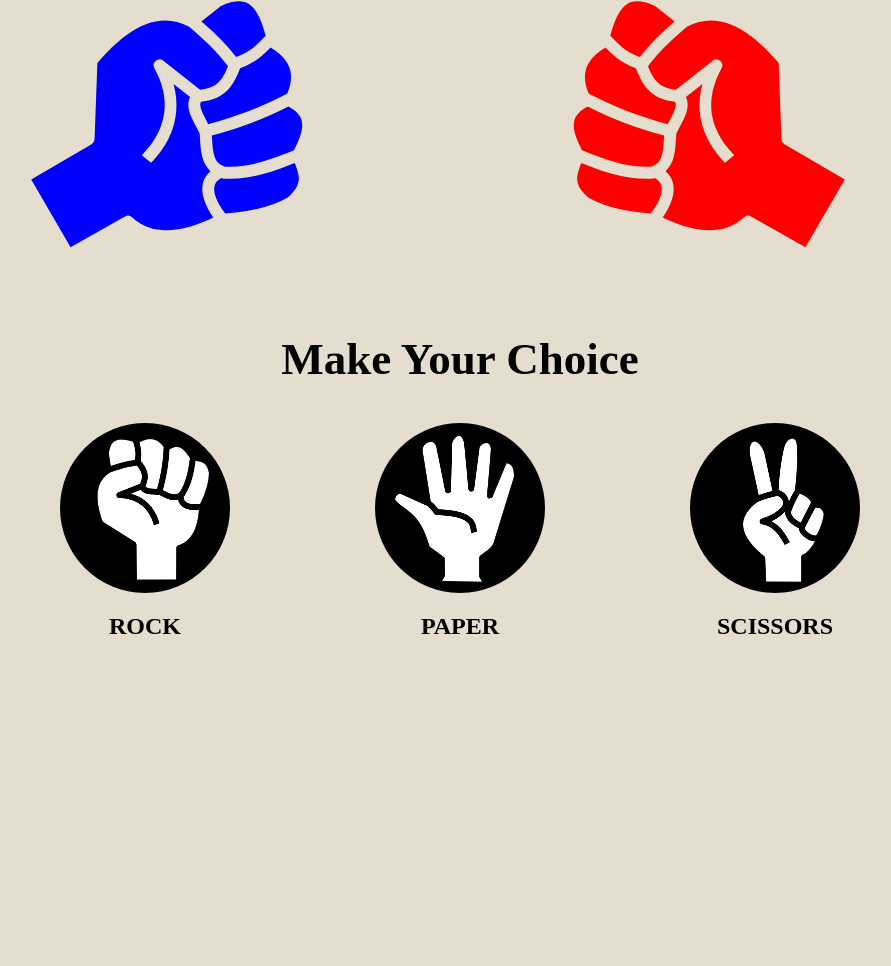
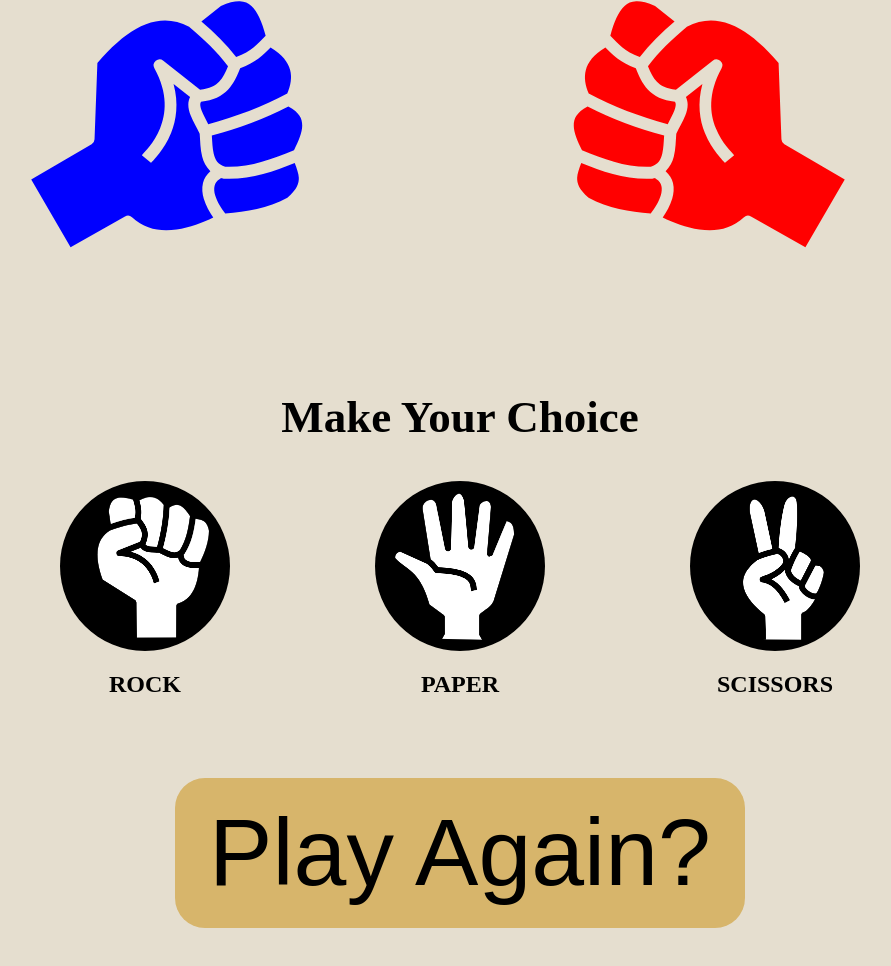
Before and after one commit to V0NASHL/rps-game, a plain HTML site: page index.html in a window 1280 px wide. Shown: the part 426-1392 px from the top of the page, without its empty margins (180-1071 px from the left). Before the commit the page ends 1236 px from the top, so only its background shows below. Drawn offline with Linux system fonts and the light colour scheme.

Commit message:
modify html and add style to reset button

```diff
--- a/index.html
+++ b/index.html
@@ -19,13 +19,19 @@
    <div class="computerChoice"><img id="cChoice" src="images/c_rock.png"></div>
  </div>
 
- <h2 style="font-size: 45px;">Make Your Choice</h2>
+ <h2 id="result" style="font-size: 35px;"></h2>
 
- <div class="buttons">
-    <div id="button" onclick="changeImage('images/p_rock.png')" class="selection"><img class="choice" src="images/rock.png" width="170" height="170" alt="Rock" id="rock"><h2>ROCK</h2></div>
-    <div id="button" onclick="changeImage('images/p_paper.png')" class="selection"><img class="choice" src="images/paper.png" width="170" height="170" alt="Paper" id="paper"><h2>PAPER</h2></div>
-    <div id="button" onclick="changeImage('images/p_scissors.png')" class="selection"><img class="choice" src="images/scissors.png" width="170" height="170" alt="Scissors" id="scissors"><h2>SCISSORS</h2></div>
+ <h2 id="displayText" style="font-size: 45px;">Make Your Choice</h2>
+
+ <div id="button" class="buttons">
+    <div onclick="changeImage('images/p_rock.png')" class="selection"><img class="choice" src="images/rock.png" width="170" height="170" alt="Rock" id="Rock"><h2>ROCK</h2></div>
+    <div onclick="changeImage('images/p_paper.png')" class="selection"><img class="choice" src="images/paper.png" width="170" height="170" alt="Paper" id="Paper"><h2>PAPER</h2></div>
+    <div onclick="changeImage('images/p_scissors.png')" class="selection"><img class="choice" src="images/scissors.png" width="170" height="170" alt="Scissors" id="Scissors"><h2>SCISSORS</h2></div>
  </div>
+
+ <h1 id="finalResult" style="font-size: 80px;"></h1>
+
+ <div><button class="retry" id="reset" onclick="resetGame()">Play Again?</button></div>
 
 </body>
 </html>
--- a/style.css
+++ b/style.css
@@ -62,3 +62,17 @@ h1{
     width: 1100px;
     justify-content: space-around;
 }
+
+.retry{
+    font-size: 95px;
+    margin-top: 50px;
+    background-color: #d7b56b;
+    border-radius: 30px;
+    width: 570px;
+    height: 150px;
+    border-style: none;
+}
+
+.retry:hover{
+    background-color: #e0c280;
+}
```
